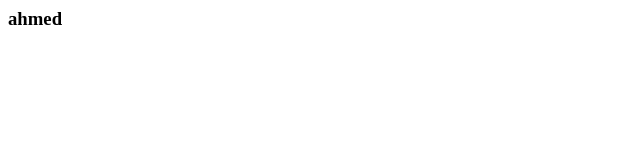
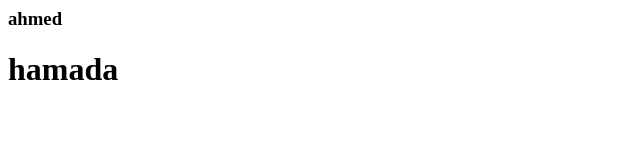
Before and after one commit to Ahmed2000-art/test, a plain HTML site: page index.html in a window 1280 px wide. Shown: the whole page, without its empty margins (0-640 px from the left). Drawn offline with Linux system fonts and the light colour scheme.

Commit message:
just added a new line

```diff
--- a/index.html
+++ b/index.html
@@ -1 +1,2 @@
 <h3>ahmed</h3>
+<h1>hamada</h1>
```
